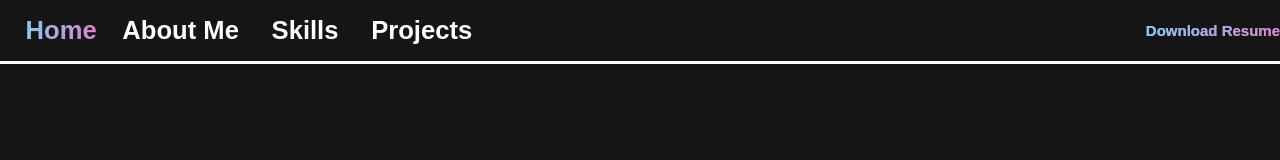
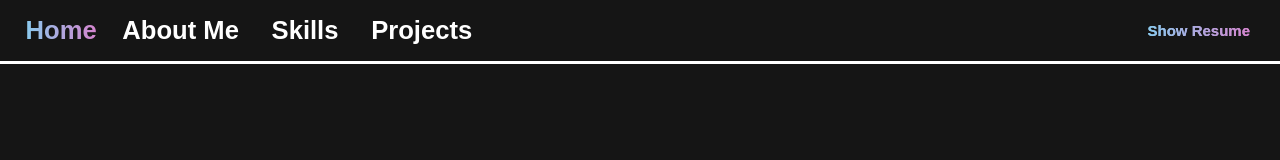
Before and after one commit to MiracleBryan/Ryan_Portfolio, a React (Create React App) app in the folder my-portfolio/: page / in a window 1280 px wide. Shown: the top 160 px of the page. Built offline with nearby package versions, Linux system fonts and the light colour scheme.

Commit message:
chang download func (temp solution)

```diff
--- a/my-portfolio/src/component/naviBar.scss
+++ b/my-portfolio/src/component/naviBar.scss
@@ -39,6 +39,7 @@ a{
 
 .downloadFont{
     display: flex;
+    margin-right: 15px;
     align-items: center;
     font-size: 15px;
     font-weight: bold;
--- a/my-portfolio/src/component/naviBar.tsx
+++ b/my-portfolio/src/component/naviBar.tsx
@@ -1,7 +1,8 @@
 import { useState, useEffect } from "react";
 import { Link } from "react-router-dom";
 import './naviBar.scss';
-import { BlobItem, BlobServiceClient, StorageSharedKeyCredential} from '@azure/storage-blob';
+import { BlobItem, BlobServiceClient, StorageSharedKeyCredential } from '@azure/storage-blob';
+import axios from "axios";
 
 const NavigationBar = () => {
     const [scrolled, setScrolled] = useState<boolean>(false);
@@ -11,8 +12,9 @@ const NavigationBar = () => {
     //const connectionString = "https://ryanportfolio1.blob.core.windows.net/";
     //const containerName = 'portfolio';
     //const resumeName = "Ryan Wang Resume.pdf"
-    const sasUrl  = encodeURIComponent(process.env.SASURL!)
-
+    //const sasUrl = encodeURIComponent(process.env.SASURL!)
+    const sasUrl = "https://ryanportfolio1.blob.core.windows.net/portfolio/ryan_resume.pdf?sp=r&st=2024-06-06T11:07:24Z&se=2024-09-30T19:07:24Z&spr=https&sv=2022-11-02&sr=b&sig=30l1yTlrZuSRd%2BJ2Mv4efmRbCxe5GF8rMKnhNQ3tRmk%3D"
+    //const sasUrl = 'https://ryanportfolio1.blob.core.windows.net/portfolio/Ryan%20Wang%20Resume.pdf?sv=2022-11-02&ss=b&srt=o&sp=r&se=2024-06-07T00:00:00Z&st=2024-06-06T00:00:00Z&spr=https&sig=your_generated_sas_token';
     //process.env.SASURL
 
 
@@ -35,38 +37,55 @@ const NavigationBar = () => {
         setTimeout(() => { }, 500)
     }
 
-    const handleDownloadResume = async () => {
-        try {
-            var file = await fetch(sasUrl)
-            var blob = await file.blob()
-            console.log(file.blob);
-            const url = window.URL.createObjectURL(blob);
-            const a = document.createElement('a');
-            a.style.display = 'none';
-            a.href = url;
-            a.download = 'Ryan_Wang_Resume.pdf';
-            document.body.appendChild(a);
-            a.click();
-            window.URL.revokeObjectURL(url);
-            document.body.removeChild(a);
-            //blobFile.push(await response.blobBody?.text());
-        } catch (e) {
-            console.log(e)
-            window.alert("\n                         Function temporarily unavailable-_-\n\n                    Please contact ryan.wang496@gmail.com")
-        }
+    // const handleDownloadResume = async () => {
+    //     try {
+    //         const response = await fetch(sasUrl, {
+    //             method: 'GET',
+    //             headers: {
+    //                 'Cache-Control': 'no-cache',
+    //                 'Pragma': 'no-cache'
+    //             }
+    //         });
+
+    //         console.log('Response:', response);
+    //         if (!response.ok) {
+    //             throw new Error(`Network response was not ok: ${response.statusText}`);
+    //         }
+
+    //         const blob = await response.blob();
+    //         console.log('Blob:', blob);
+
+    //         if (blob.size < 5000) { // Check if the response is too small, indicating a potential error message
+    //             const text = await blob.text();
+    //             console.log('Blob content (as text):', text);
+    //         } else {
+    //             const downloadUrl = window.URL.createObjectURL(blob);
+    //             const a = document.createElement('a');
+    //             a.style.display = 'none';
+    //             a.href = downloadUrl;
+    //             a.download = 'Ryan_Wang_Resume.pdf';
+    //             document.body.appendChild(a);
+    //             a.click();
+    //             window.URL.revokeObjectURL(downloadUrl);
+    //             document.body.removeChild(a);
+    //         }
+    //     } catch (e) {
+    //         console.log(e)
+    //         window.alert("\n                         Function temporarily unavailable-_-\n\n                    Please contact ryan.wang496@gmail.com")
+    //     }
 
 
 
 
-        // try {
-        //     const res = await fetch(url)
-        //     console.log("Success: " + res.body)
-        // } catch (e) {
-        //     console.log("Failed")
-        // }
+    //     // try {
+    //     //     const res = await fetch(url)
+    //     //     console.log("Success: " + res.body)
+    //     // } catch (e) {
+    //     //     console.log("Failed")
+    //     // }
 
 
-    }
+    // }
 
     return (
         <div className="navContainer">
@@ -81,7 +100,7 @@ const NavigationBar = () => {
                     <Link to="/Ryan_Portfolio/projects" className={`navTag ${activedBtn == 'Projects' ? 'actived' : ''}`} onClick={() => { handleNaviClick('Projects') }}>Projects</Link>
                 </div>
                 <div className="downloadFont">
-                    <div className="downloadFont" onClick={handleDownloadResume}>Download Resume</div>
+                    <a className='downloadFont' href={sasUrl} onClick={() => { console.log("click github") }}>Show Resume</a>
                 </div>
 
 
```
Also changed, not shown: my-portfolio/package.json (+4 -5 lines), 2 other files (tests, documents, lock files or other folders).
